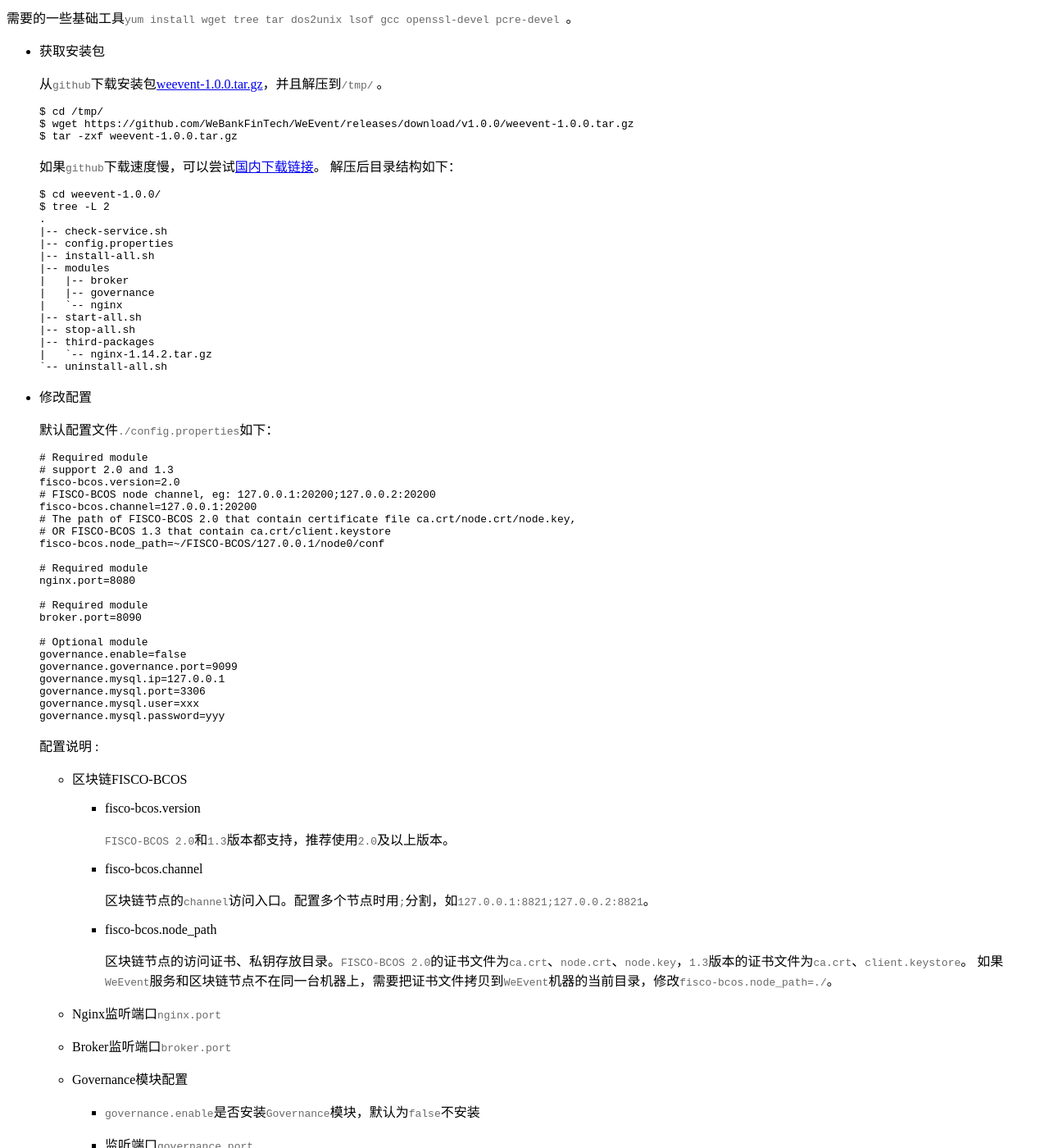
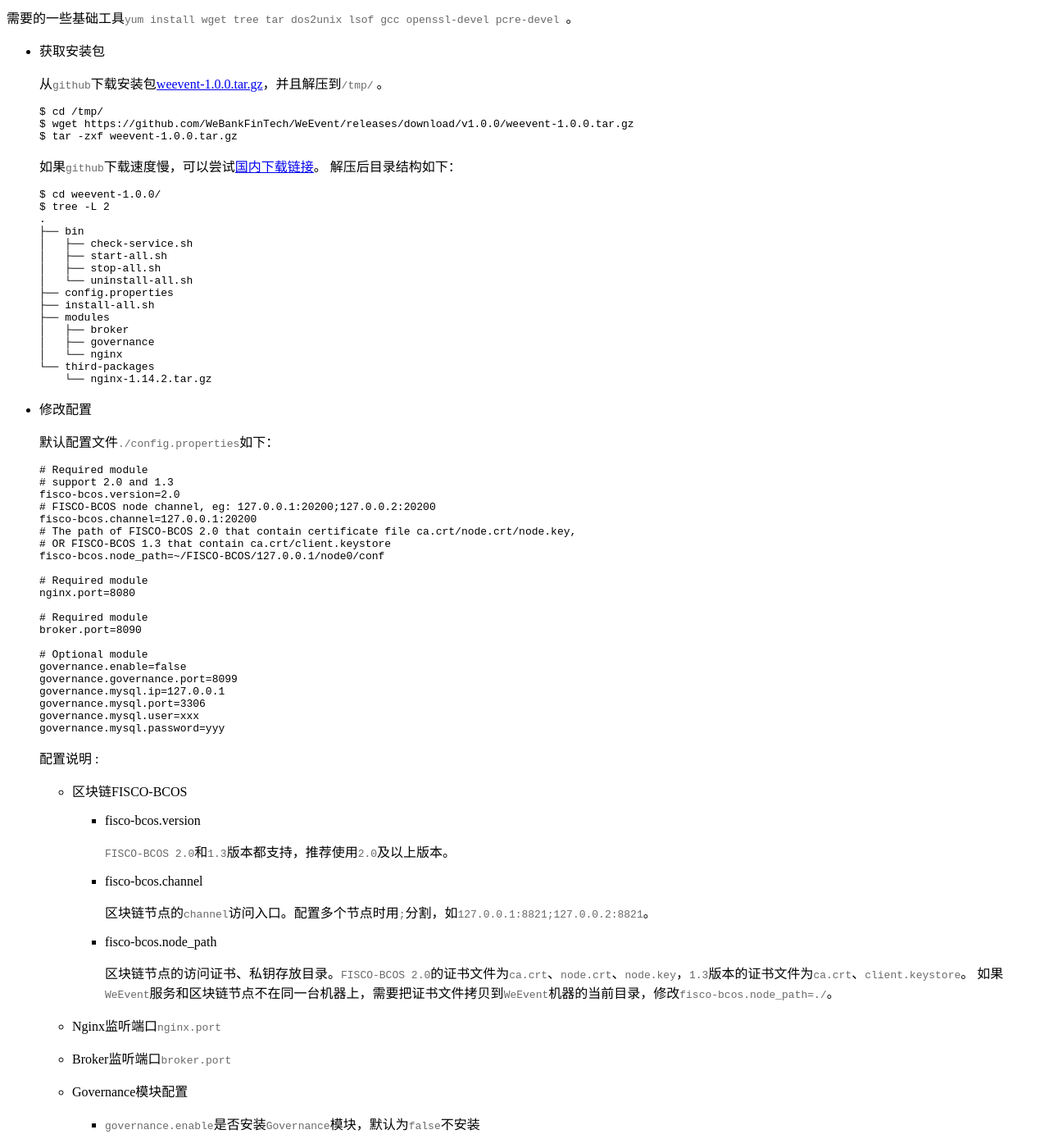
Before and after one commit to WeBankBlockchain/WeEvent-docs, a Sphinx documentation site: the page built from docs/install/quickinstall.md, in a window 1280 px wide and 1400 px high, scrolled down 980 px. Shown: the whole window at 82% size. Built offline with Sphinx 7.4.7 and the Read the Docs theme 2.0.0, drawn with Linux system fonts in a browser that asks for light colours.

Commit message:
update quickinstall doc (#73)

````diff
--- a/docs/install/quickinstall.md
+++ b/docs/install/quickinstall.md
@@ -41,18 +41,19 @@
   $ cd weevent-1.0.0/
   $ tree -L 2
   .
-  |-- check-service.sh
-  |-- config.properties
-  |-- install-all.sh
-  |-- modules
-  |   |-- broker
-  |   |-- governance
-  |   `-- nginx
-  |-- start-all.sh
-  |-- stop-all.sh
-  |-- third-packages
-  |   `-- nginx-1.14.2.tar.gz
-  `-- uninstall-all.sh
+  ├── bin
+  │   ├── check-service.sh
+  │   ├── start-all.sh
+  │   ├── stop-all.sh
+  │   └── uninstall-all.sh
+  ├── config.properties
+  ├── install-all.sh
+  ├── modules
+  │   ├── broker
+  │   ├── governance
+  │   └── nginx
+  └── third-packages
+      └── nginx-1.14.2.tar.gz
   ```
 
 - 修改配置
@@ -77,7 +78,7 @@
 
   # Optional module
   governance.enable=false
-  governance.governance.port=9099
+  governance.governance.port=8099
   governance.mysql.ip=127.0.0.1
   governance.mysql.port=3306
   governance.mysql.user=xxx
````
Also changed, not shown: docs/protocal/jsonrpc.md (+9 -10 lines), docs/protocal/restful.md (+6 -8 lines).
